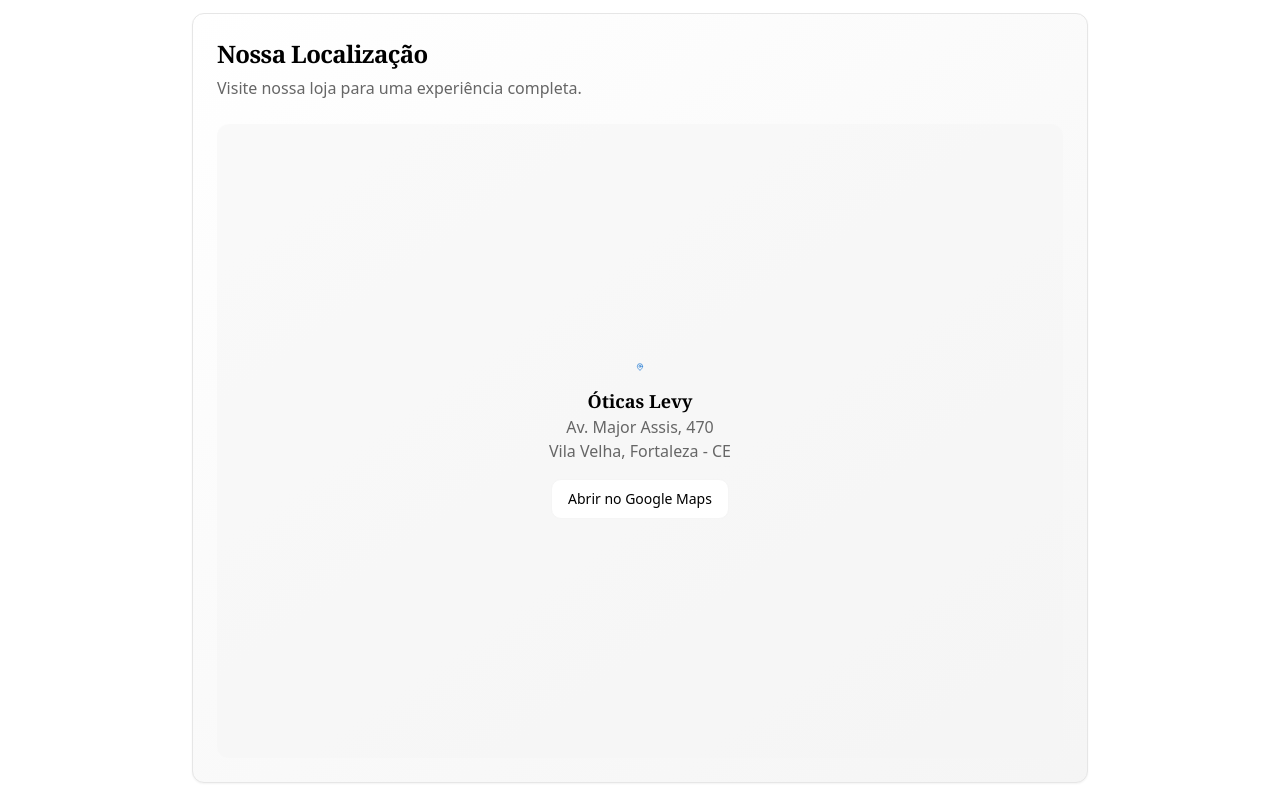
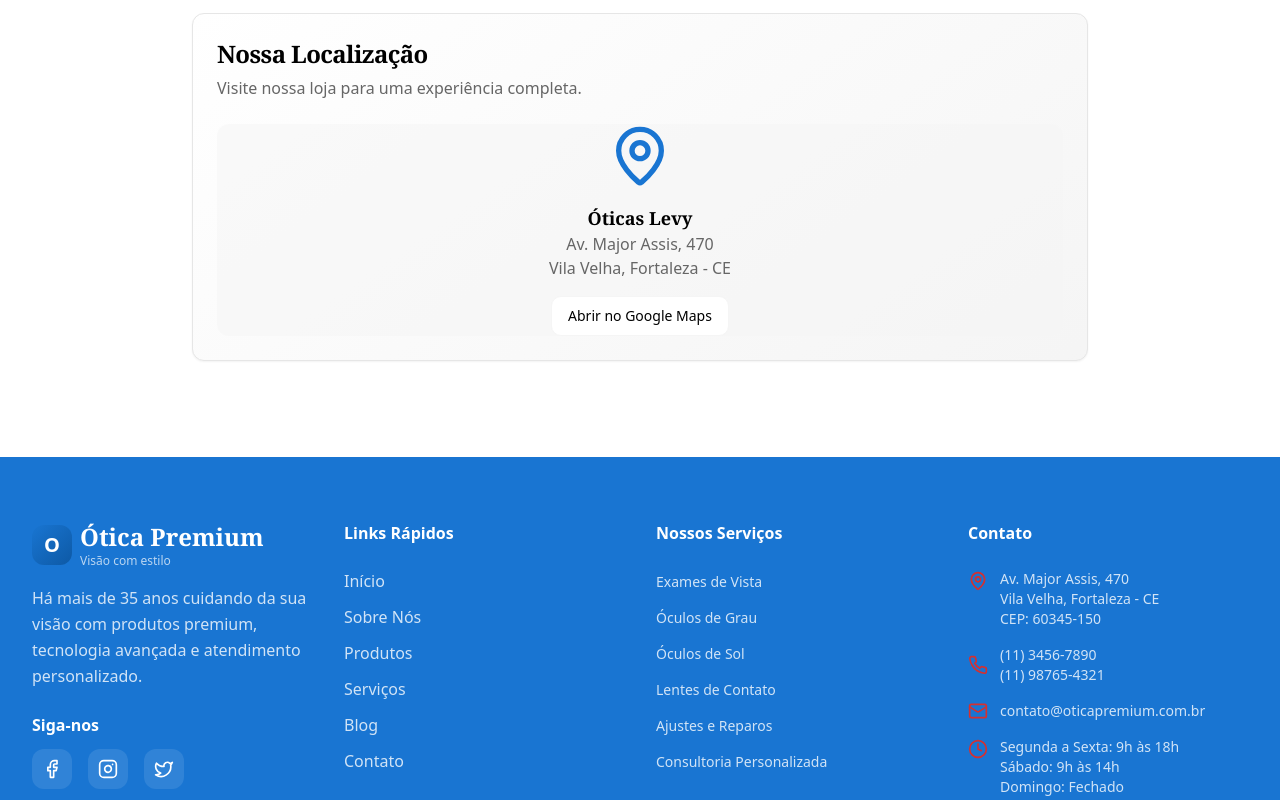
Before and after one commit to GabrielSales10/clarity-style-vision, a React (Vite) app: page / in a window 1280 px wide. Shown: the part 6220-7020 px from the top of the page. Built offline with nearby package versions, Linux system fonts and the light colour scheme; the HTML template or start-up script is replaced by a standard one.

Commit message:
Code edited in Lovable Code Editor

```diff
--- a/src/components/ContactSection.tsx
+++ b/src/components/ContactSection.tsx
@@ -145,9 +145,9 @@ const ContactSection = () => {
                 </p>
               </CardHeader>
               <CardContent>
-                <div className="aspect-[4/3] rounded-lg overflow-hidden bg-muted/50 flex items-center justify-center group hover:bg-muted/30 transition-colors duration-500">
+                <div className="rounded-lg overflow-hidden bg-muted/50 flex items-center justify-center group hover:bg-muted/30 transition-colors duration-500">
                   <div className="text-center space-y-4">
-                    <MapPin className="w-2 h-2 text-primary mx-auto group-hover:scale-110 transition-transform duration-200" />
+                    <MapPin className="w-16 h-16 text-primary mx-auto group-hover:scale-110 transition-transform duration-500" />
                     <div>
                       <h3 className="font-serif-elegant text-lg font-semibold">Óticas Levy</h3>
                       <p className="text-muted-foreground">
```
